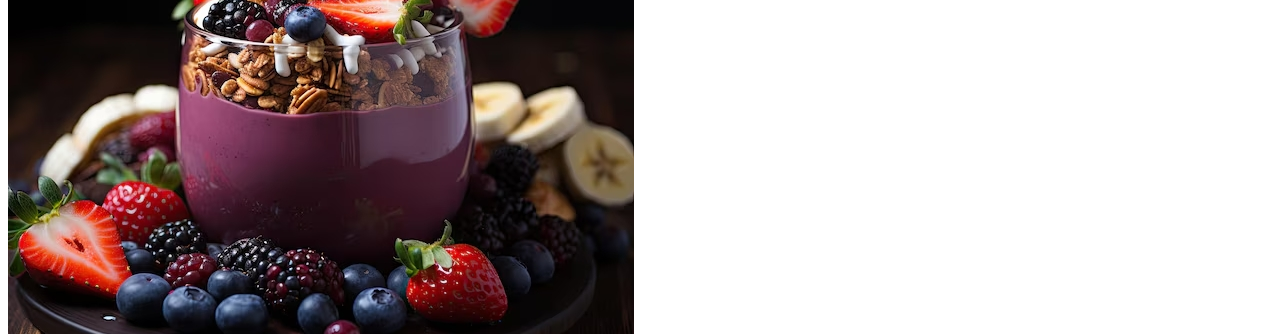
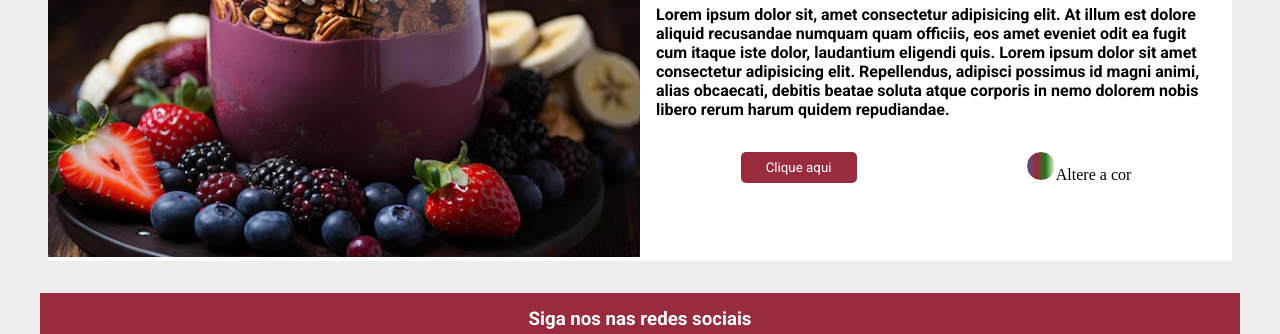
Before and after one commit to laracury/loja-a-ai, a plain HTML site: page index.html in a window 1280 px wide. Shown: the part 245-579 px from the top of the page. Drawn offline with nearby package versions, Linux system fonts and the light colour scheme; the site is published under a folder, as on GitHub Pages, so addresses that start at the root find nothing; a web font is replaced by a local one.

Commit message:
fix: add

```diff
--- a/index.html
+++ b/index.html
@@ -5,7 +5,7 @@
     <meta name="viewport" content="width=device-width, initial-scale=1.0">
     <link rel="stylesheet" href="https://cdn.jsdelivr.net/npm/bootstrap-icons@1.11.3/font/bootstrap-icons.min.css">
     <link rel="shortcut icon" href="assets/img/favicon.ico" type="image/x-icon">
-    <link rel="stylesheet" href="/assets/style/estilo.css">
+    <link rel="stylesheet" href="assets/style/estilo.css">
     <title>Açaí Maravilha</title>
 </head>
 <body>
```
